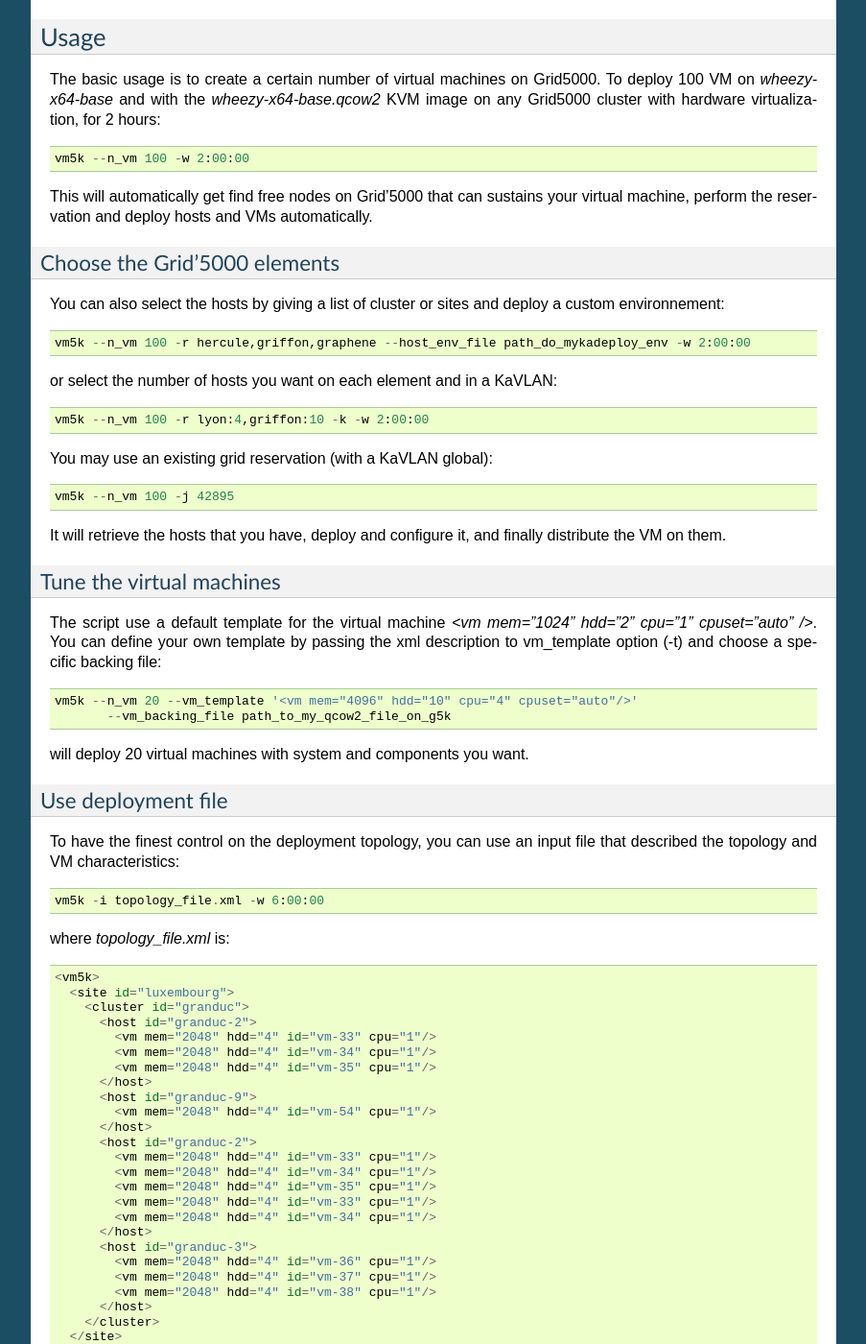
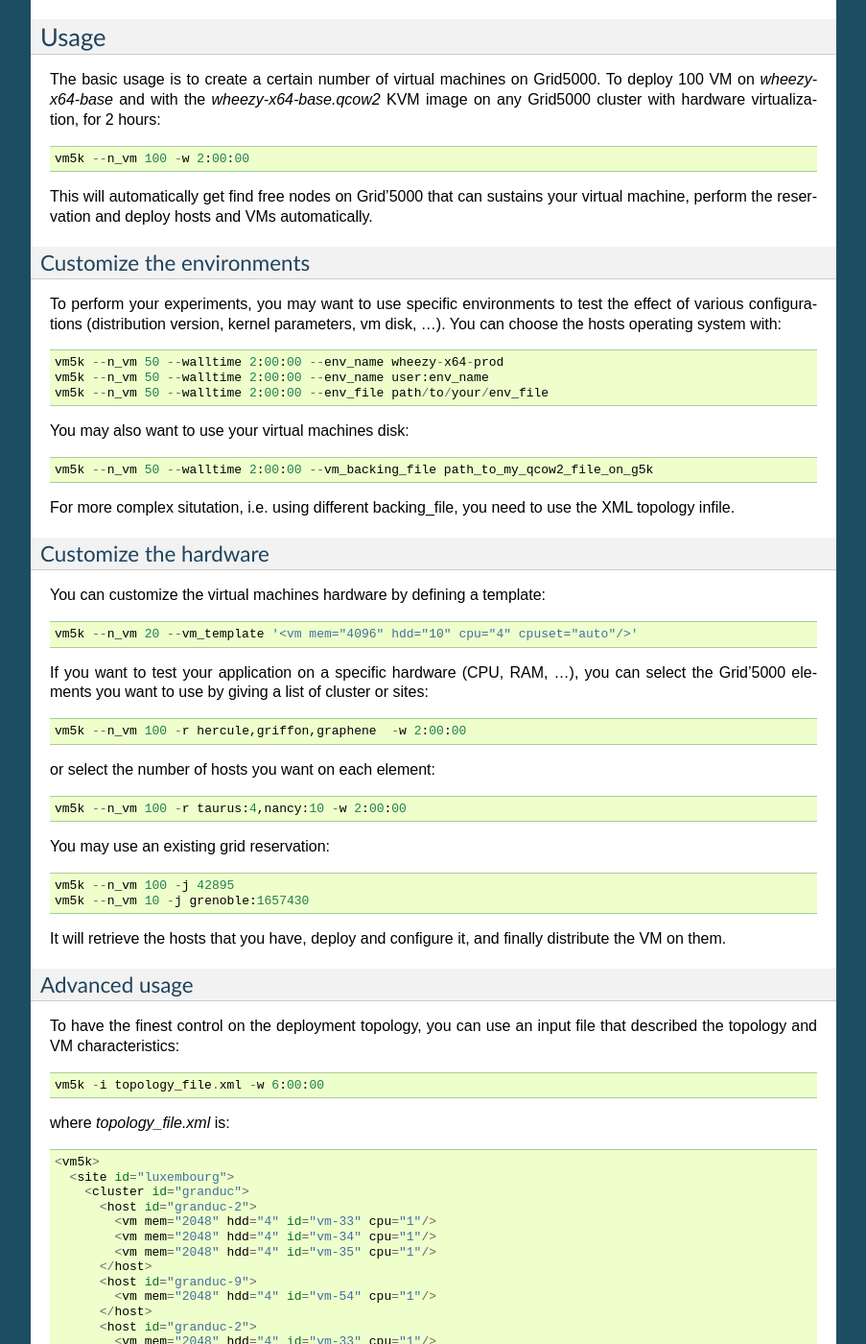
Before and after one commit to lpouillo/vm5k, a Sphinx documentation site: the page built from docs/vm5k.rst, in a window 1280 px wide and 1400 px high, scrolled down 1063 px. Shown: the whole window at 96% size, without its empty margins (198-1101 px from the left). Built offline with Sphinx 7.4.7, drawn with Linux system fonts in a browser that asks for light colours; formulas are drawn with MathJax 3; some of the changed text lies outside the part shown.

Commit message:
pep8 && update doc

```diff
--- a/docs/vm5k.rst
+++ b/docs/vm5k.rst
@@ -52,39 +52,53 @@
 This will automatically get find free nodes on Grid'5000 that can sustains your virtual
 machine, perform the reservation and deploy hosts and VMs automatically.
 
-Choose the Grid'5000 elements
-^^^^^^^^^^^^^^^^^^^^^^^^^^^^^
 
-You can also select the hosts by giving a list of cluster or sites and deploy a custom environnement::
+Customize the environments
+^^^^^^^^^^^^^^^^^^^^^^^^^^
 
- vm5k --n_vm 100 -r hercule,griffon,graphene --host_env_file path_do_mykadeploy_env -w 2:00:00
+To perform your experiments, you may want to use specific environments to test the effect of
+various configurations (distribution version, kernel parameters, vm disk, ...). You can
+choose the hosts operating system with::
 
-or select the number of hosts you want on each element and in a KaVLAN::
+ vm5k --n_vm 50 --walltime 2:00:00 --env_name wheezy-x64-prod
+ vm5k --n_vm 50 --walltime 2:00:00 --env_name user:env_name
+ vm5k --n_vm 50 --walltime 2:00:00 --env_file path/to/your/env_file
 
- vm5k --n_vm 100 -r lyon:4,griffon:10 -k -w 2:00:00
+You may also want to use your virtual machines disk::
 
-You may use an existing grid reservation (with a KaVLAN global)::
+ vm5k --n_vm 50 --walltime 2:00:00 --vm_backing_file path_to_my_qcow2_file_on_g5k
+
+For more complex situtation, i.e. using different backing_file, you need to use the XML
+topology infile.
+
+
+Customize the hardware
+^^^^^^^^^^^^^^^^^^^^^^
+
+You can customize the virtual machines hardware by defining a template::
+
+ vm5k --n_vm 20 --vm_template '<vm mem="4096" hdd="10" cpu="4" cpuset="auto"/>'
+
+If you want to test your application on a specific hardware (CPU, RAM, ...), you can select the
+Grid'5000 elements you want to use by giving a list of cluster or sites::
+
+ vm5k --n_vm 100 -r hercule,griffon,graphene  -w 2:00:00
+
+or select the number of hosts you want on each element::
+
+ vm5k --n_vm 100 -r taurus:4,nancy:10 -w 2:00:00
+
+You may use an existing grid reservation::
 
  vm5k --n_vm 100 -j 42895
+ vm5k --n_vm 10 -j grenoble:1657430
 
-It will retrieve the hosts that you have, deploy and configure it, and finally distribute the VM on them.
+It will retrieve the hosts that you have, deploy and configure it, and finally distribute the VM
+on them.
 
 
-Tune the virtual machines
-^^^^^^^^^^^^^^^^^^^^^^^^^
-
-The script use a default template for the virtual machine `<vm mem="1024" hdd="2" cpu="1" cpuset="auto" />`. You
-can define your own template by passing the xml description to vm_template option (-t) and choose
-a specific backing file::
-
- vm5k --n_vm 20 --vm_template '<vm mem="4096" hdd="10" cpu="4" cpuset="auto"/>'
-        --vm_backing_file path_to_my_qcow2_file_on_g5k
-
-will deploy 20 virtual machines with system and components you want.
-
-
-Use deployment file
-^^^^^^^^^^^^^^^^^^^
+Advanced usage
+^^^^^^^^^^^^^^
 
 To have the finest control on the deployment topology, you can use an input file that described the topology and VM
 characteristics::
```
Also changed, not shown: 1 other file.
